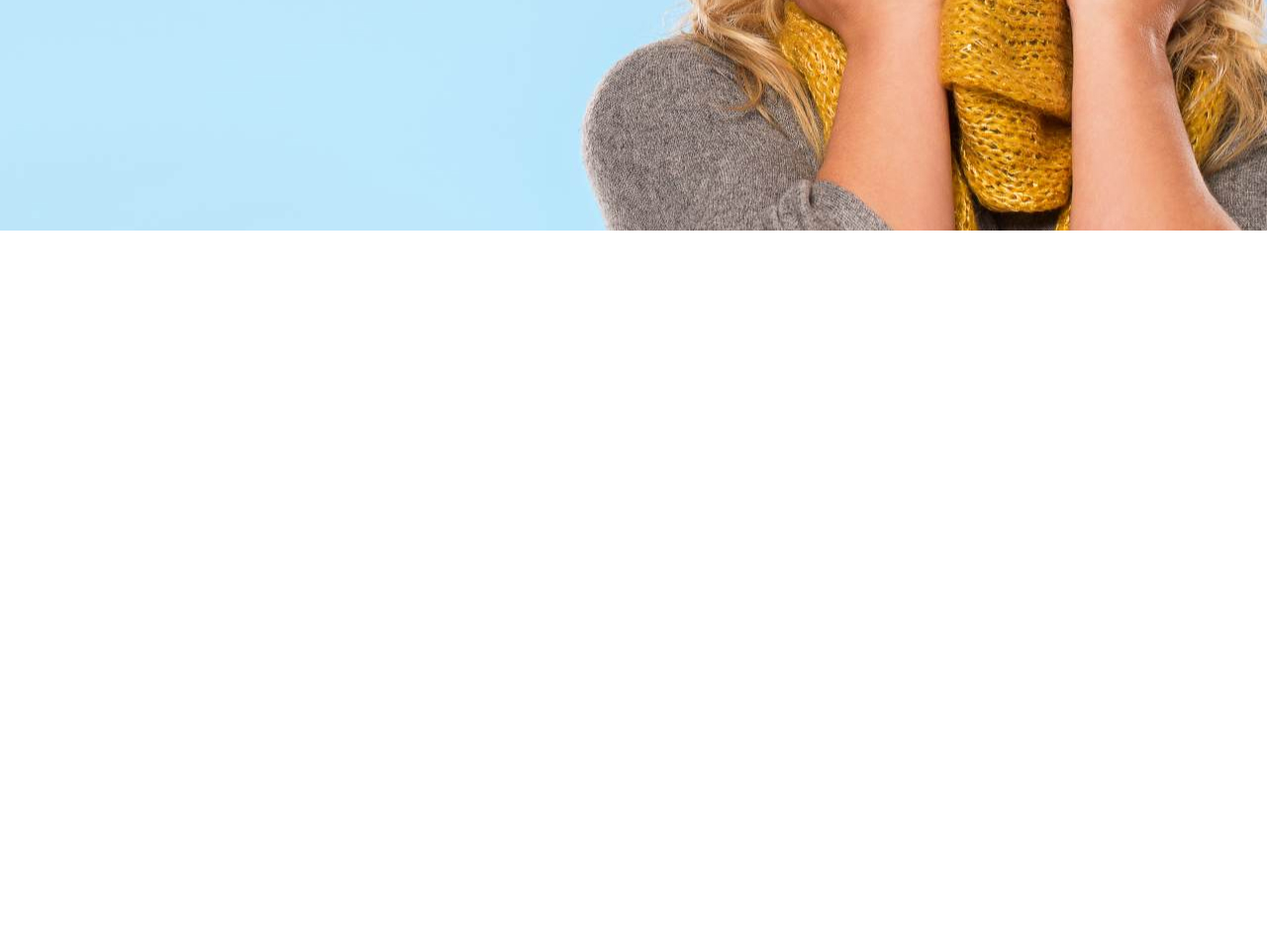
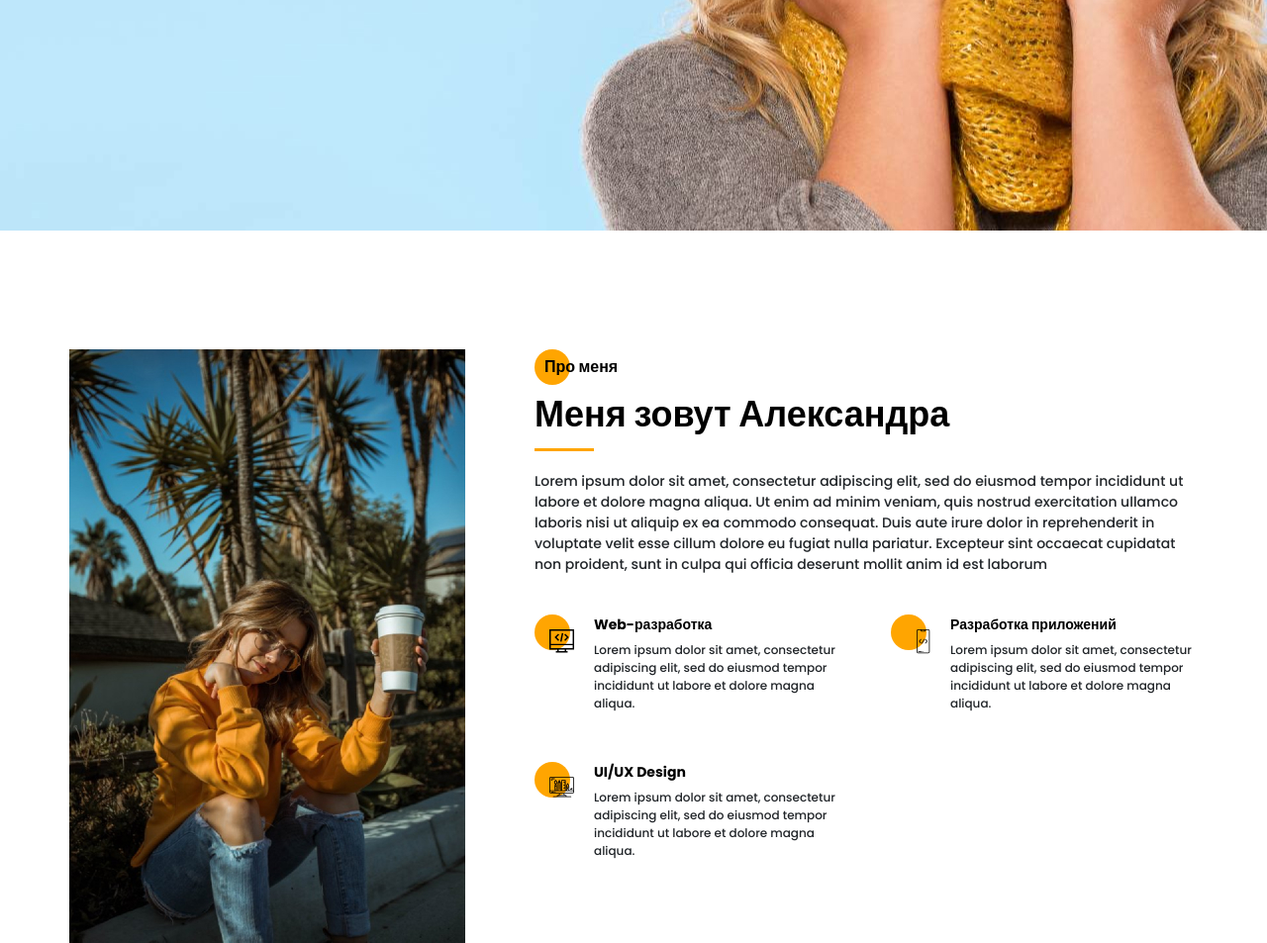
Before and after one commit to Tesla220-1/girl-portfolio, a website: page src/index.html in a window 1280 px wide. Shown: the part 567-1520 px from the top of the page at 99% size. Before the commit the page ends 800 px from the top, so only its background shows below. Drawn offline with Linux system fonts and the light colour scheme.

Commit message:
second screen ready

```diff
--- a/src/index.html
+++ b/src/index.html
@@ -140,6 +140,63 @@
         </div>
     </section>
 
+    <section class="about-me">
+        <div class="container about-me__grid-main">
+
+            <div class="about-me__picture">
+                <img src="img/main_photo.jpg" alt="main_photo">
+            </div>
+            <div class="about-me__main-content">
+                <h3 class="subtitle subtitle_circle-left">Про меня</h3>
+                <h2 class="title">Меня зовут Александра</h2>
+                <div class="divider divider_mt4"></div>
+                <div class="about-me__text">
+                    Lorem ipsum dolor sit amet, consectetur adipiscing elit, sed do eiusmod tempor incididunt ut labore et dolore magna aliqua. Ut enim ad minim veniam, quis nostrud exercitation ullamco laboris nisi ut aliquip ex ea commodo consequat. Duis aute irure dolor in reprehenderit in voluptate velit esse cillum dolore eu fugiat nulla pariatur. Excepteur sint occaecat cupidatat non proident, sunt in culpa qui officia deserunt mollit anim id est laborum
+                </div>
+
+                <div class="about-me__grid-skills">
+
+                    <div class="about-me__skill">
+                        <div class="about-me__skill-icon">
+                            <img src="icons/about_me/web_development.svg" alt="web_development">
+                        </div>
+                        <div class="about-me__skill-content">
+                            <h3 class="title_little title">Web-разработка</h3>
+                            <div class="about-me__skill-text">
+                                Lorem ipsum dolor sit amet, consectetur adipiscing elit, sed do eiusmod tempor incididunt ut labore et dolore magna aliqua.
+                            </div>
+                        </div>
+                    </div>
+
+                    <div class="about-me__skill">
+                        <div class="about-me__skill-icon">
+                            <img src="icons/about_me/mobile_dev.svg" alt="mobile_dev">
+                        </div>
+                        <div class="about-me__skill-content">
+                            <h3 class="title_little title">Разработка приложений</h3>
+                            <div class="about-me__skill-text">
+                                Lorem ipsum dolor sit amet, consectetur adipiscing elit, sed do eiusmod tempor incididunt ut labore et dolore magna aliqua.
+                            </div>
+                        </div>
+                    </div>
+
+                    <div class="about-me__skill">
+                        <div class="about-me__skill-icon">
+                            <img src="icons/about_me/design.svg" alt="design">
+                        </div>
+                        <div class="about-me__skill-content">
+                            <h3 class="title_little title">UI/UX Design</h3>
+                            <div class="about-me__skill-text">
+                                Lorem ipsum dolor sit amet, consectetur adipiscing elit, sed do eiusmod tempor incididunt ut labore et dolore magna aliqua.
+                            </div>
+                        </div>
+                    </div>
+                </div>
+            </div>
+
+        </div>
+    </section>
+
     <script src="js/script.js"></script>
 </body>
 </html>
--- /dev/null
+++ b/src/sass/blocks/_about-me.scss
@@ -0,0 +1,62 @@
+.about-me {
+    padding-top: 120px;
+    min-height: 720px;
+    &__picture {
+        img {
+            width: 100%;
+        }
+    }
+    &__grid-main{
+        display: grid;
+        min-height: 600px;
+        grid-template-columns: 400px auto;
+    }
+    &__grid-skills {
+        display: grid;
+        grid-template-columns: 1fr 1fr;
+        gap: 50px;
+        margin-top: 40px;
+    }
+    &__main-content {
+        padding-left: 70px;
+    }
+    &__text {
+        margin-top: 20px;
+        line-height: 1.5;
+        font-weight: 500;
+        font-size: 14px;
+        line-height: 21px;
+    }
+    &__skill {
+        display: grid;
+        grid-template-columns: 40px auto;
+        gap: 20px;
+        position: relative;
+    }
+    &__skill-icon {
+        padding-top: 15px;
+        text-align: right;
+        img {
+            max-width: 100%;
+        }
+        &::before {
+            content: '';
+            display: block;
+            position: absolute;
+            left: 0;
+            top: 0;
+
+            width: 36px;
+            height: 36px;
+            background-color: $main-color;
+            border-radius: 100%;
+            z-index: -1;
+        }
+    }
+    &__skill-text {
+        font-size: 12px;
+        line-height: 18px;
+        margin-top: 6px;
+        font-weight: 500;
+    }
+}
--- /dev/null
+++ b/src/sass/blocks/_divider.scss
@@ -0,0 +1,8 @@
+.divider {
+    width: 60px;
+    height: 3px;
+    background-color: $main-color;
+    &_mt4 {
+        margin-top: 4px;
+    }
+}
--- a/src/sass/blocks/_hamburger.scss
+++ b/src/sass/blocks/_hamburger.scss
@@ -1,5 +1,5 @@
 .hamburger {
-    position: absolute;
+    position: fixed;
     width: 36px;
     height: 21px;
     right: 30px;
--- a/src/sass/blocks/_subtitle.scss
+++ b/src/sass/blocks/_subtitle.scss
@@ -5,6 +5,8 @@
     line-height: 24px;
     color: #000000;
     z-index: 2;
+    margin: 0;
+    margin-top: 6px;
     &_circle-left {
         padding-left: 10px;
         @include before-circle;
--- a/src/sass/blocks/_title.scss
+++ b/src/sass/blocks/_title.scss
@@ -3,10 +3,17 @@
     font-size: 36px;
     color: #000000;
     line-height: 60px;
+    margin: 0;
+    margin-top: 6px;
     &_h1 {
         width: 535px;
         height: 129px;
         font-size: 48px;
         margin-top: 9px;
     }
+    &_little {
+        font-size: 14px;
+        line-height: 21px;
+        margin-top: 0;
+    }
 }
--- a/src/sass/style.scss
+++ b/src/sass/style.scss
@@ -9,7 +9,6 @@
     margin: 0;
     padding: 0;
     line-height: 1;
-    position: relative;
 }
 
 .container {
@@ -24,3 +23,5 @@
 @import 'blocks/menu';
 @import 'blocks/promo';
 @import 'blocks/sidepanel';
+@import 'blocks/about-me';
+@import 'blocks/divider';
```
Also changed, not shown: src/css/style.min.css.
